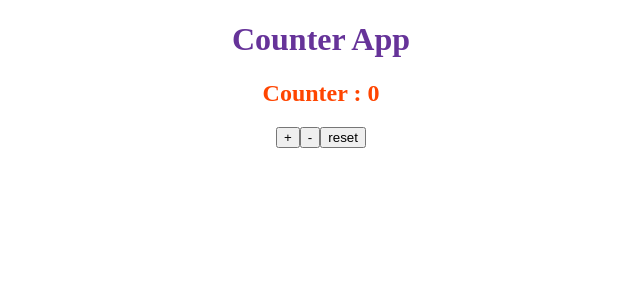
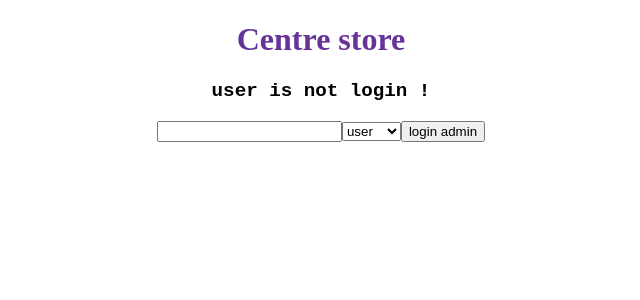
Before and after one commit to JaydipJadhav25/Angular, an Angular app: page / in a window 1280 px wide. Shown: the top 300 px of the page, without its empty margins (319-959 px from the left). Built offline with nearby package versions, Linux system fonts and the light colour scheme.

Commit message:
feat: use stors for auth

```diff
--- a/src/app/app.html
+++ b/src/app/app.html
@@ -1,8 +1,15 @@
+<h1>Centre store</h1>
 
-<h1>Counter App</h1>
+@if (userstore.user()) {
+  <p>welcome {{ userstore.user()?.name }}</p>
 
-<h2>Counter : {{counterstor.count()}}</h2>
-
-<button (click)="counterstor.increment()">+</button>
-<button (click)="counterstor.decrement()">-</button>
-<button (click)="counterstor.reset()">reset</button>
+  <button (click)="userstore.logout()">logout</button>
+} @else {
+  <p>user is not login !</p>
+  <input type="text" name="" id="" #user />
+  <select name="" id="" #role>
+    <option value="user">user</option>
+    <option value="admin">admin</option>
+  </select>
+  <button (click)="userstore.login(user.value,  $any(role.value))">login admin</button>
+}
--- /dev/null
+++ b/src/app/core/store/user.ts
@@ -0,0 +1,28 @@
+import { Injectable , signal } from "@angular/core";
+
+
+interface User{
+    name : string;
+    role : 'user' | 'admin';
+}
+
+@Injectable({
+    providedIn : 'root'
+})
+
+
+export class Userstore{
+    user  = signal<User | null>(null);
+
+    login(name : string , role : 'admin' | 'user'){
+         this.user.set({name , role});
+    }
+    logout(){
+        this.user.set(null);
+    }
+
+    isAdmin(){
+        return  this.user()?.role === "admin";
+    }
+
+}
```
Also changed, not shown: src/app/app.ts (+5 -2 lines).
